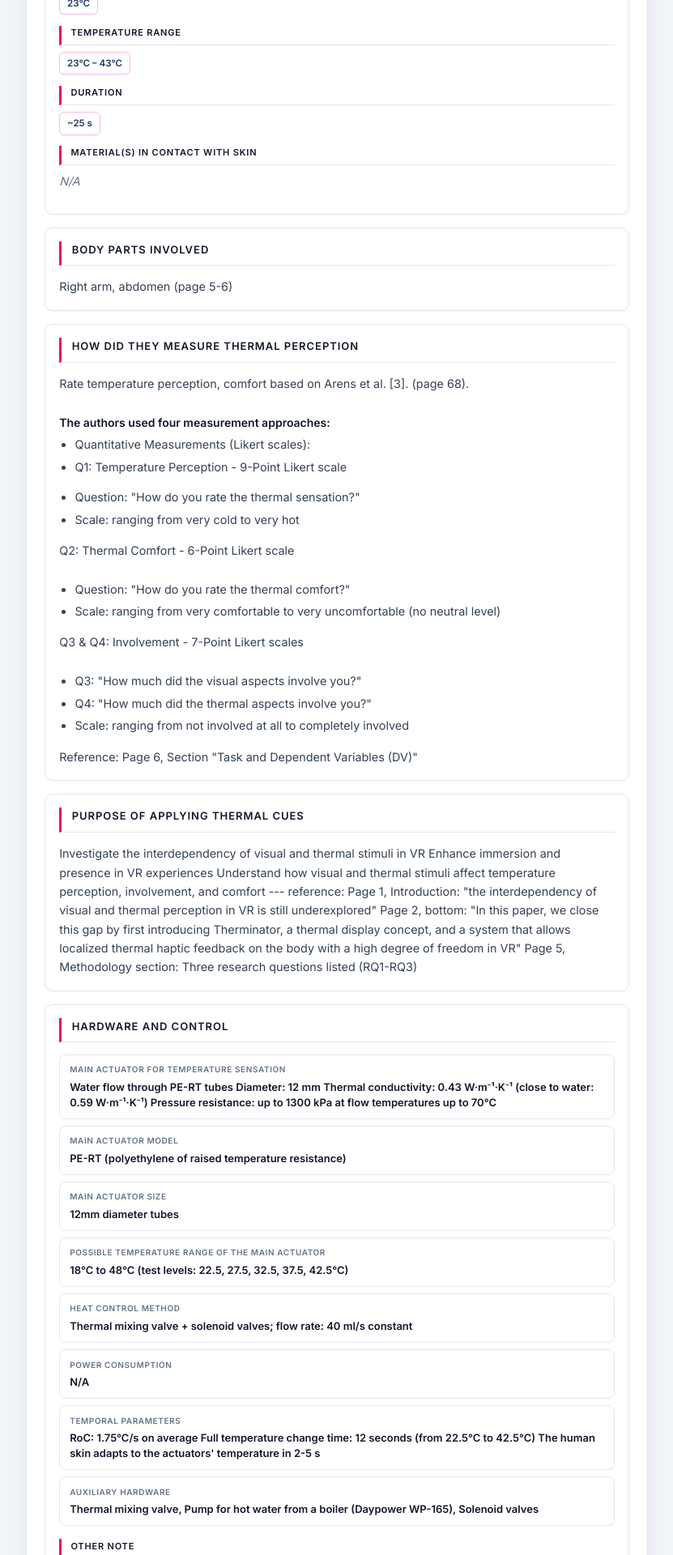
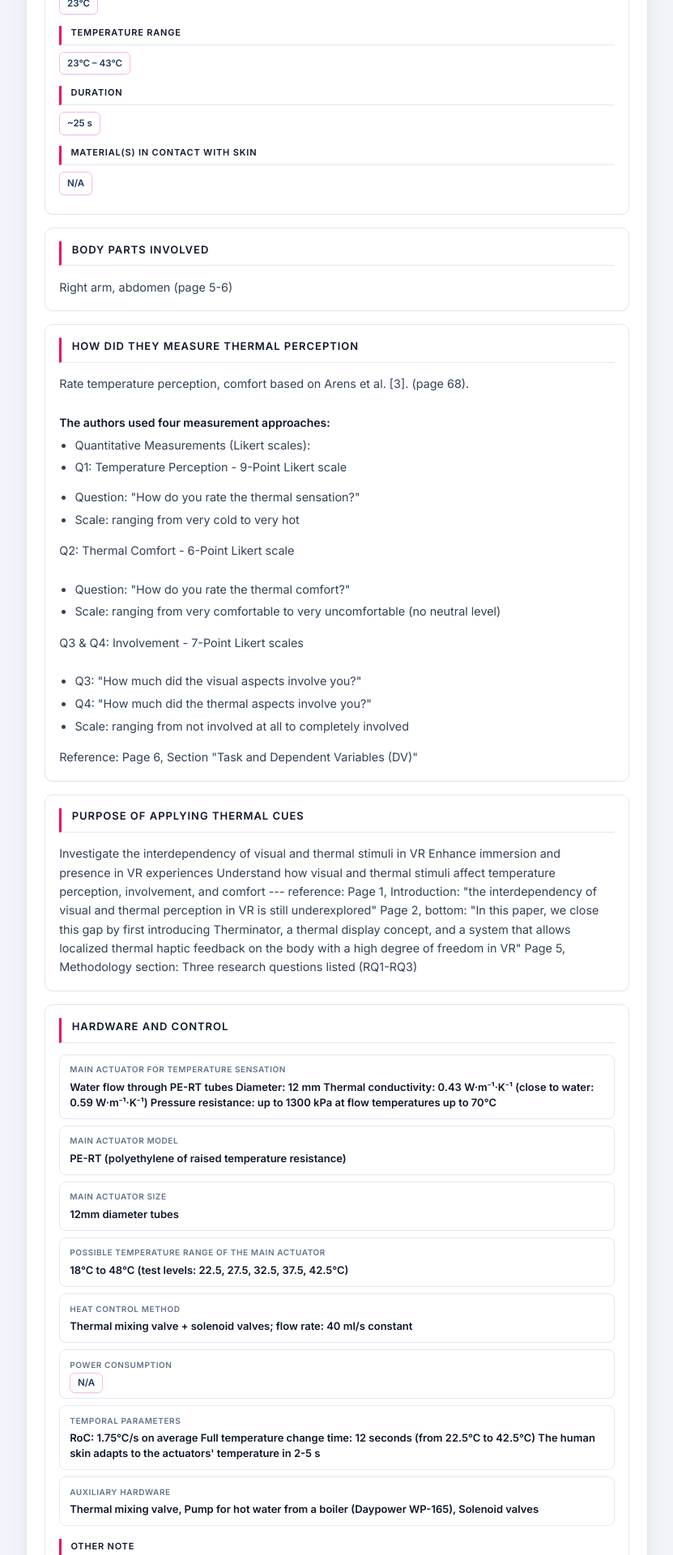
Before and after one commit to sandyleedev/thermal-interaction-web, a React (Vite) app in the folder frontend/: page /paper/10 in a window 1280 px wide. Shown: the part 469-2389 px from the top of the page at 81% size, without its empty margins (224-1055 px from the left). Built offline with nearby package versions, Linux system fonts and the light colour scheme; the HTML template or start-up script is replaced by a standard one.

Commit message:
fix: show N/A as chips consistently on paper detail page

```diff
--- a/frontend/src/pages/PaperDetailPage.tsx
+++ b/frontend/src/pages/PaperDetailPage.tsx
@@ -30,6 +30,18 @@ function displayOrNa(value: string | undefined | null): string {
   const t = trimText(value);
   if (!t || t === "—" || NULLISH_DISPLAY.has(t.toLowerCase())) return DETAIL_NA;
   return t;
+}
+
+function isDetailNa(value: string | undefined | null): boolean {
+  return displayOrNa(value) === DETAIL_NA;
+}
+
+function DetailNaChip() {
+  return (
+    <div className="paper-detail__tags paper-detail__tags--section">
+      <span className="paper-detail__tag">{DETAIL_NA}</span>
+    </div>
+  );
 }
 
 function paperPrimaryLink(p: ResearchPaper): string | undefined {
@@ -77,6 +89,7 @@ function DetailParagraph({
   preserveLineBreaks?: boolean;
 }) {
   const t = trimText(text);
+  if (isDetailNa(text)) return <DetailNaChip />;
   return (
     <p
       className={
@@ -85,7 +98,7 @@ function DetailParagraph({
           : "paper-detail__prose"
       }
     >
-      {t ?? DETAIL_NA}
+      {t}
     </p>
   );
 }
@@ -101,9 +114,7 @@ function DetailChipRow({
     .map((x) => titleCaseOption(String(x).trim()))
     .filter(Boolean);
   if (hideWhenEmpty && labels.length === 0) return null;
-  if (labels.length === 0) {
-    return <p className="paper-detail__prose paper-detail__na">{DETAIL_NA}</p>;
-  }
+  if (labels.length === 0) return <DetailNaChip />;
   return (
     <div className="paper-detail__tags paper-detail__tags--section">
       {labels.map((t, i) => (
@@ -117,8 +128,8 @@ function DetailChipRow({
 
 function DetailValueChips({ values }: { values: readonly string[] }) {
   const labels = values.map((v) => v.trim()).filter(Boolean);
-  if (labels.length === 0) {
-    return <p className="paper-detail__prose paper-detail__na">{DETAIL_NA}</p>;
+  if (labels.length === 0 || (labels.length === 1 && labels[0] === DETAIL_NA)) {
+    return <DetailNaChip />;
   }
   return (
     <div className="paper-detail__tags paper-detail__tags--section">
@@ -186,14 +197,10 @@ function parseStructuredProseBlocks(text: string): StructuredProseBlock[] {
 
 function DetailStructuredProse({ text }: { text: string | undefined | null }) {
   const t = trimText(text);
-  if (!t) {
-    return <p className="paper-detail__prose paper-detail__na">{DETAIL_NA}</p>;
-  }
+  if (!t || isDetailNa(text)) return <DetailNaChip />;
 
   const blocks = parseStructuredProseBlocks(t);
-  if (blocks.length === 0) {
-    return <p className="paper-detail__prose paper-detail__na">{DETAIL_NA}</p>;
-  }
+  if (blocks.length === 0) return <DetailNaChip />;
 
   return (
     <div className="paper-detail__structured-prose">
@@ -395,7 +402,13 @@ export function PaperDetailPage() {
                   className="paper-detail__fact paper-detail__fact--wide"
                 >
                   <dt>{row.dt}</dt>
-                  <dd>{row.dd}</dd>
+                  <dd>
+                    {row.dd === DETAIL_NA ? (
+                      <span className="paper-detail__tag">{DETAIL_NA}</span>
+                    ) : (
+                      row.dd
+                    )}
+                  </dd>
                 </div>
               ))}
             </dl>
```
